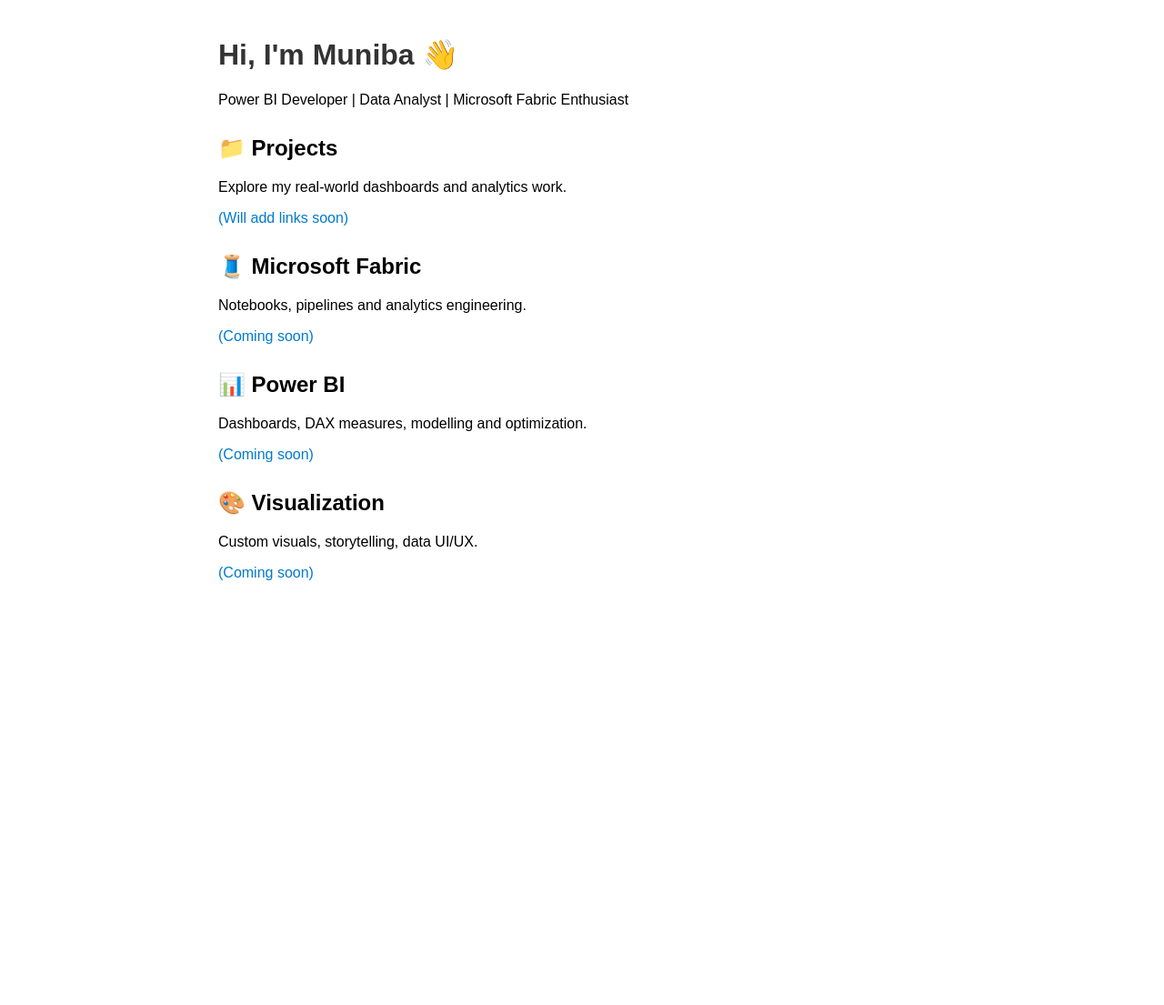
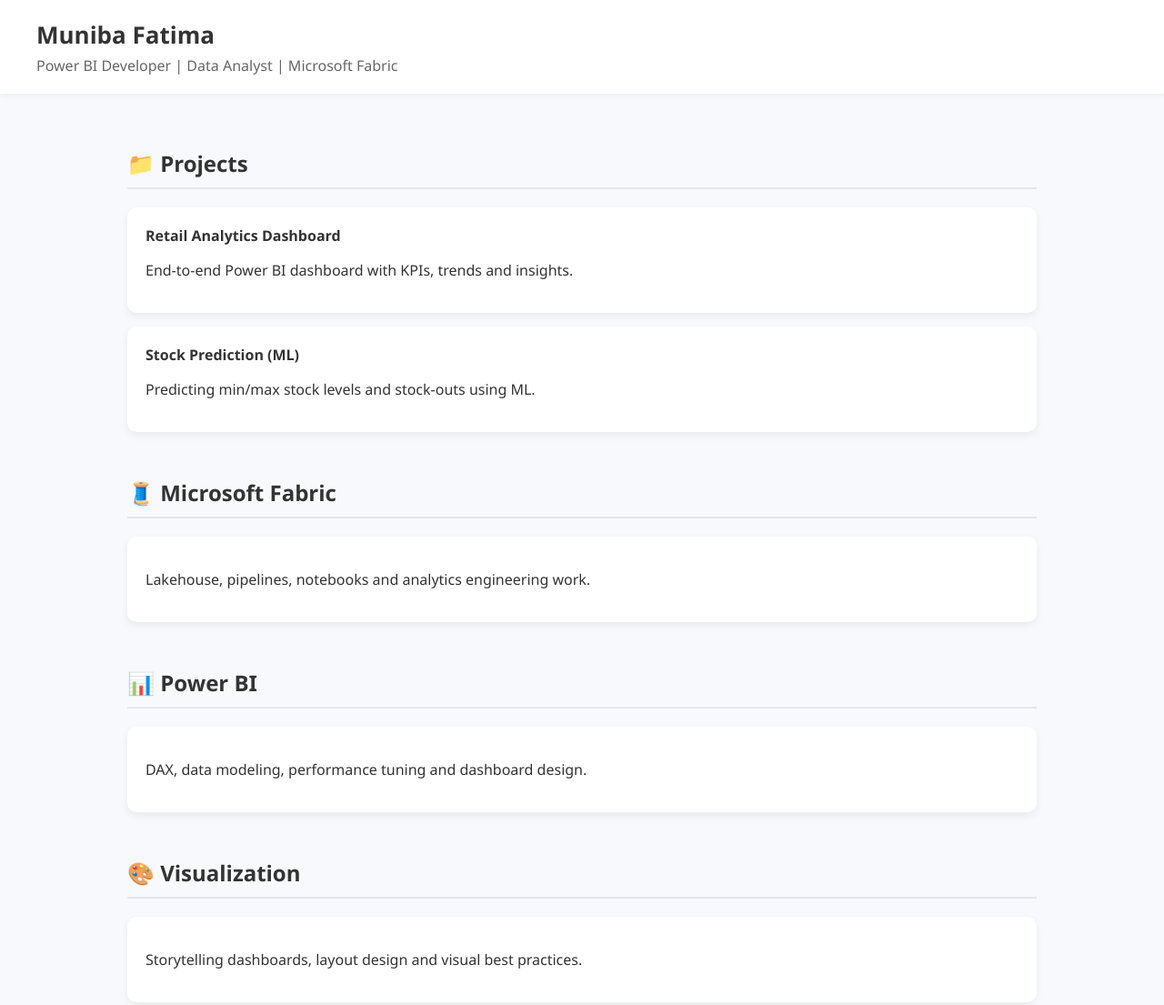
Before and after one commit to BI-Girl/BI-Girl, a plain HTML site: page index.html in a window 1280 px wide. Shown: the top 1105 px of the page at 91% size. Before the commit the page ends 800 px from the top, so only its background shows below. Drawn offline with Linux system fonts and the light colour scheme.

Commit message:
Update index.html

```diff
--- a/index.html
+++ b/index.html
@@ -1,41 +1,113 @@
 <!DOCTYPE html>
-<html>
+<html lang="en">
 <head>
+  <meta charset="UTF-8" />
   <title>Muniba Fatima | Portfolio</title>
   <style>
-    body { font-family: Arial; max-width: 800px; margin: auto; padding: 20px; }
-    h1 { color: #333; }
-    .section { margin-top: 30px; }
-    a { color: #007acc; text-decoration: none; }
+    body {
+      font-family: "Segoe UI", Arial, sans-serif;
+      margin: 0;
+      background-color: #f7f9fc;
+      color: #333;
+    }
+
+    header {
+      background: #ffffff;
+      padding: 20px 40px;
+      box-shadow: 0 2px 6px rgba(0,0,0,0.05);
+    }
+
+    header h1 {
+      margin: 0;
+      font-size: 26px;
+    }
+
+    header p {
+      margin: 5px 0 0;
+      color: #666;
+    }
+
+    .container {
+      max-width: 1000px;
+      margin: auto;
+      padding: 40px;
+    }
+
+    .section {
+      margin-bottom: 50px;
+    }
+
+    .section h2 {
+      border-bottom: 2px solid #e3e6eb;
+      padding-bottom: 10px;
+      margin-bottom: 20px;
+    }
+
+    .card {
+      background: #ffffff;
+      padding: 20px;
+      border-radius: 10px;
+      box-shadow: 0 4px 10px rgba(0,0,0,0.06);
+      margin-bottom: 15px;
+    }
+
+    footer {
+      text-align: center;
+      padding: 20px;
+      background: #ffffff;
+      color: #777;
+      font-size: 14px;
+    }
   </style>
 </head>
+
 <body>
-  <h1>Hi, I'm Muniba 👋</h1>
-  <p>Power BI Developer | Data Analyst | Microsoft Fabric Enthusiast</p>
+
+<header>
+  <h1>Muniba Fatima</h1>
+  <p>Power BI Developer | Data Analyst | Microsoft Fabric</p>
+</header>
+
+<div class="container">
 
   <div class="section">
     <h2>📁 Projects</h2>
-    <p>Explore my real-world dashboards and analytics work.</p>
-    <a href="#">(Will add links soon)</a>
+    <div class="card">
+      <strong>Retail Analytics Dashboard</strong>
+      <p>End-to-end Power BI dashboard with KPIs, trends and insights.</p>
+    </div>
+    <div class="card">
+      <strong>Stock Prediction (ML)</strong>
+      <p>Predicting min/max stock levels and stock-outs using ML.</p>
+    </div>
   </div>
 
   <div class="section">
     <h2>🧵 Microsoft Fabric</h2>
-    <p>Notebooks, pipelines and analytics engineering.</p>
-    <a href="#">(Coming soon)</a>
+    <div class="card">
+      <p>Lakehouse, pipelines, notebooks and analytics engineering work.</p>
+    </div>
   </div>
 
   <div class="section">
     <h2>📊 Power BI</h2>
-    <p>Dashboards, DAX measures, modelling and optimization.</p>
-    <a href="#">(Coming soon)</a>
+    <div class="card">
+      <p>DAX, data modeling, performance tuning and dashboard design.</p>
+    </div>
   </div>
 
   <div class="section">
     <h2>🎨 Visualization</h2>
-    <p>Custom visuals, storytelling, data UI/UX.</p>
-    <a href="#">(Coming soon)</a>
+    <div class="card">
+      <p>Storytelling dashboards, layout design and visual best practices.</p>
+    </div>
   </div>
+
+</div>
+
+<footer>
+  © 2026 Muniba Fatima | GitHub Portfolio
+</footer>
 
 </body>
 </html>
```
